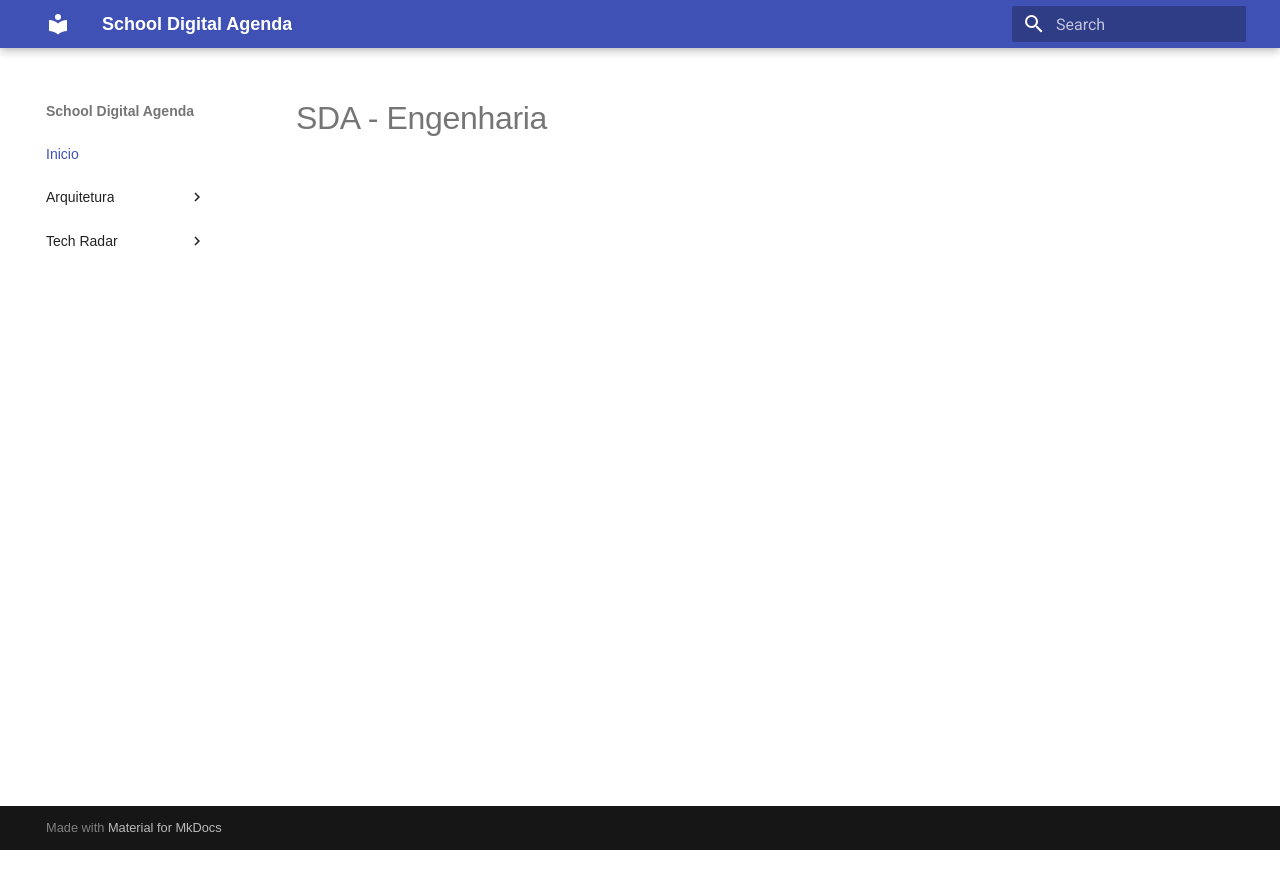
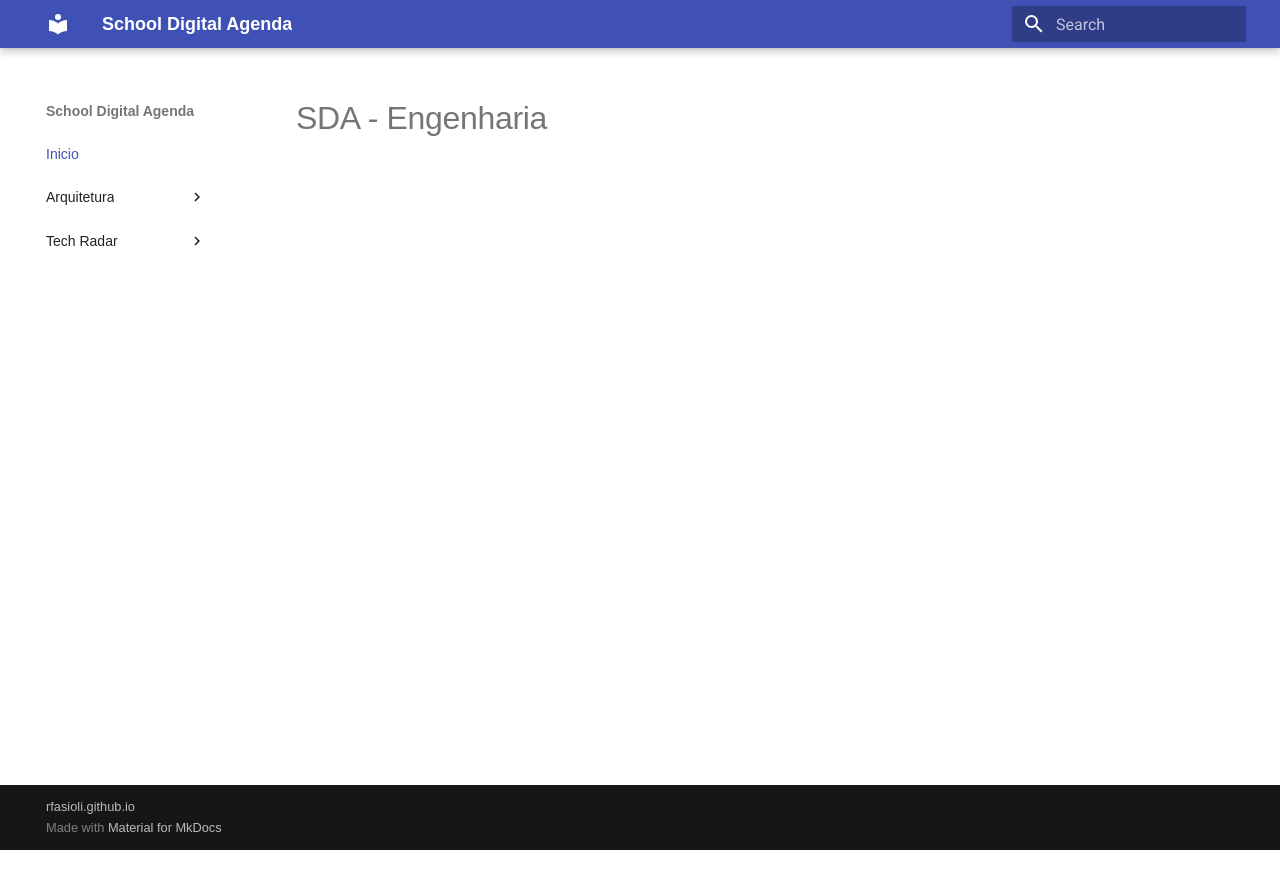
Before and after one commit to school-digital-agenda/SDADocs, an MkDocs documentation site: the page built from docs/index.md, in a window 1280 px wide. Shown: the top 889 px of the page. Built offline with MkDocs 1.6.1 and Material for MkDocs 9.7.7, drawn with Linux system fonts in a browser that asks for light colours.

Commit message:
arrumando a casa

```diff
--- a/mkdocs.yml
+++ b/mkdocs.yml
@@ -2,7 +2,8 @@ theme:
   name: material
 
 site_name: School Digital Agenda
-site_url: https://school-digital-agenda.github.io/
+site_url: https://school-digital-agenda.github.io/SDADocs
+copyright: rfasioli.github.io
 
 extra_css:
   - /assets/css/radar.css
```
Also changed, not shown: 1 other file.
